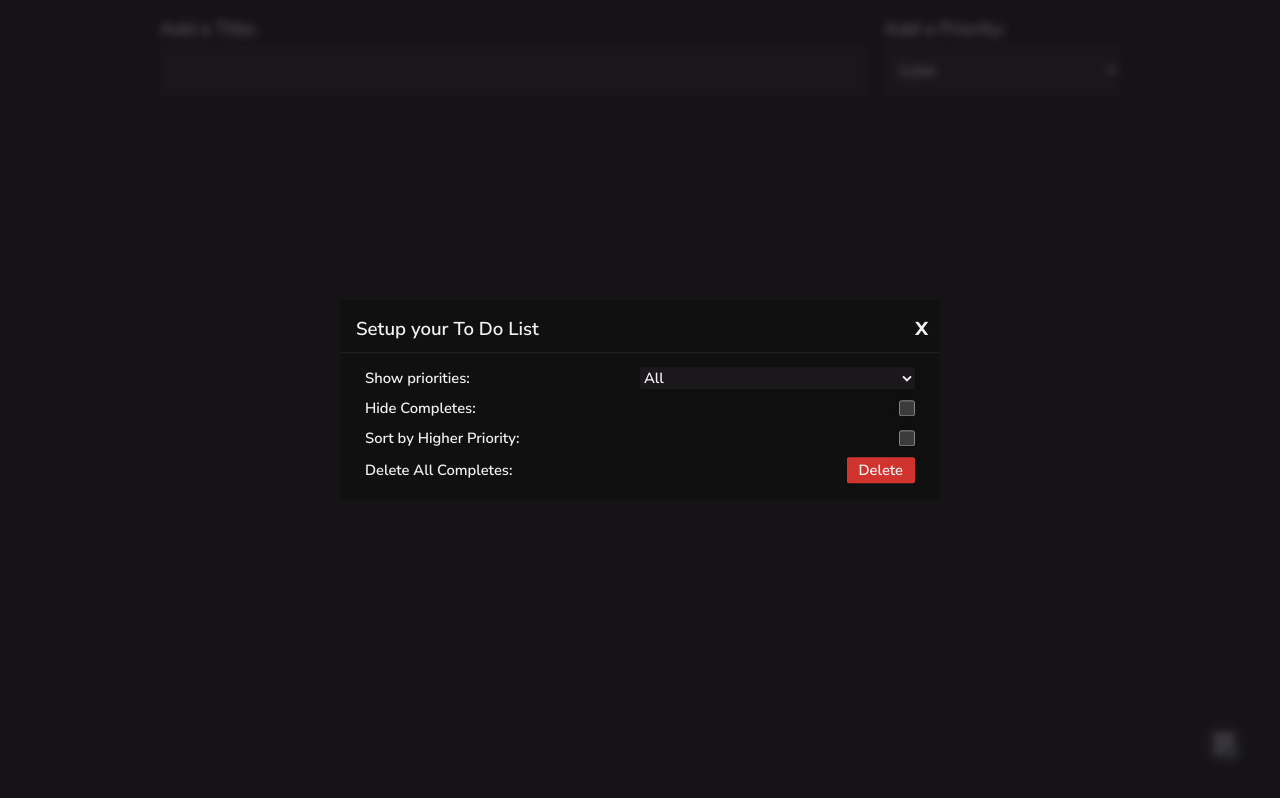
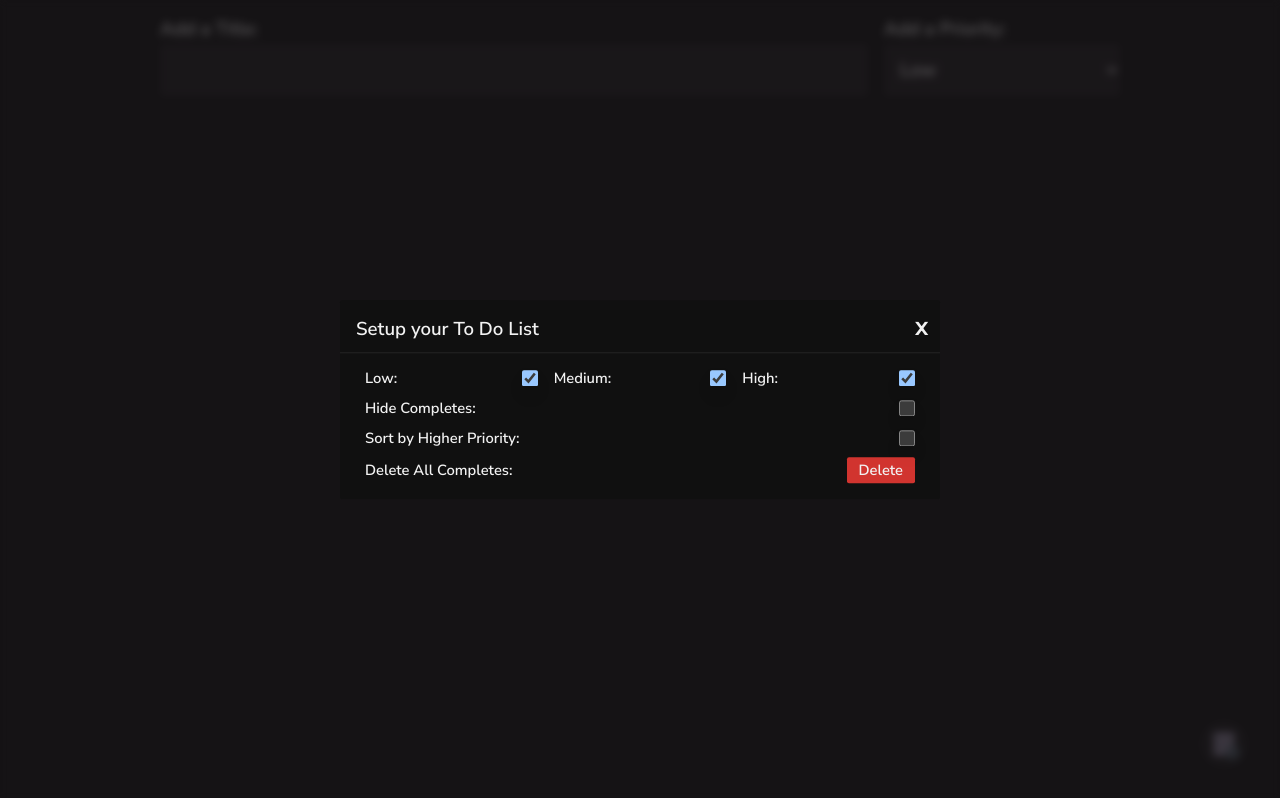
Before and after one commit to lirbre/docker-to-do-list, a Next.js app: page / in a window 1280 px wide. Both pictures are taken after a click on the button "Settings Button". Built offline with nearby package versions, Linux system fonts and the light colour scheme.

Commit message:
feat: changes on priorty filter UX

```diff
--- a/src/components/_Modal/_ModalStatus/config.tsx
+++ b/src/components/_Modal/_ModalStatus/config.tsx
@@ -8,7 +8,8 @@ export const ConfigModal = () => {
     hideComplete,
     showComplete,
     shouldHide,
-    filterPriority,
+    addPriority,
+    removePriority,
     desiredPriority,
     deleteCompletes,
     sortById,
@@ -19,25 +20,48 @@ export const ConfigModal = () => {
     e.target.checked ? hideComplete() : showComplete()
   const handleSort = (e: ChangeEvent<HTMLInputElement>) =>
     e.target.checked ? sortByPriority() : sortById()
-  const handleFilter = (e: ChangeEvent<HTMLSelectElement>) => {
-    filterPriority(e.target.value as PriorityType | 'all')
+  const handleFilter = (
+    e: ChangeEvent<HTMLInputElement>,
+    priority: PriorityType
+  ) => {
+    if (e.target.checked) {
+      addPriority(priority)
+      return
+    }
+    removePriority(priority)
   }
 
   return (
     <div className="flex flex-col gap-2 pb-4">
-      <label className="mx-auto flex w-11/12 items-center justify-between gap-12 text-[#f2f2f2]">
-        <small>Show priorities:</small>
-        <select
-          value={desiredPriority}
-          onChange={(e) => handleFilter(e)}
-          className="w-1/2 cursor-pointer rounded-sm bg-secondary text-sm text-[#f2f2f2] shadow-black/20 drop-shadow-lg"
-        >
-          <option value={'all'}>All</option>
-          <option value={'1'}>Low</option>
-          <option value={'2'}>Medium</option>
-          <option value={'3'}>High</option>
-        </select>
-      </label>
+      <div className="mx-auto flex w-11/12 items-center justify-center gap-4">
+        <label className="mx-auto flex w-1/3 cursor-pointer items-center justify-between gap-12 text-[#f2f2f2]">
+          <small>Low:</small>
+          <input
+            className="h-4 w-4 bg-secondary shadow-black/20 drop-shadow-lg"
+            type={'checkbox'}
+            onChange={(e) => handleFilter(e, '1')}
+            checked={desiredPriority.indexOf('1') !== -1}
+          />
+        </label>
+        <label className="mx-auto flex w-1/3 cursor-pointer items-center justify-between gap-12 text-[#f2f2f2]">
+          <small>Medium:</small>
+          <input
+            className="h-4 w-4 bg-secondary shadow-black/20 drop-shadow-lg"
+            type={'checkbox'}
+            onChange={(e) => handleFilter(e, '2')}
+            checked={desiredPriority.indexOf('2') !== -1}
+          />
+        </label>
+        <label className="mx-auto flex w-1/3 cursor-pointer items-center justify-between gap-12 text-[#f2f2f2]">
+          <small>High:</small>
+          <input
+            className="h-4 w-4 bg-secondary shadow-black/20 drop-shadow-lg"
+            type={'checkbox'}
+            onChange={(e) => handleFilter(e, '3')}
+            checked={desiredPriority.indexOf('3') !== -1}
+          />
+        </label>
+      </div>
       <label className="mx-auto flex w-11/12 cursor-pointer items-center justify-between text-[#f2f2f2]">
         <small>Hide Completes:</small>
         <input
--- a/src/components/mappedlist.tsx
+++ b/src/components/mappedlist.tsx
@@ -15,8 +15,7 @@ export const MappedList = () => {
       ? [...ToDoList]
           .sort((a, b) => +b.priority - +a.priority)
           .map(({ id, priority, title, isComplete }: CardProps, i: number) => {
-            if (priority !== desiredPriority && desiredPriority !== 'all')
-              return <></>
+            if (desiredPriority.indexOf(priority) === -1) return <></>
 
             return shouldHide && isComplete ? (
               <></>
@@ -33,8 +32,7 @@ export const MappedList = () => {
           })
       : ToDoList.map(
           ({ id, priority, title, isComplete }: CardProps, i: number) => {
-            if (priority !== desiredPriority && desiredPriority !== 'all')
-              return <></>
+            if (desiredPriority.indexOf(priority) === -1) return <></>
 
             return shouldHide && isComplete ? (
               <></>
--- a/src/context/todo-context.tsx
+++ b/src/context/todo-context.tsx
@@ -1,4 +1,4 @@
-import { createContext, useState } from 'react'
+import { createContext, useCallback, useState } from 'react'
 import { toast } from 'react-toastify'
 
 import { CardProps, PriorityType } from '@/types/component_types'
@@ -9,9 +9,12 @@ export const ToDoContext = createContext({} as ToDoContextProps)
 export const ToDoProvider = ({ children }: any) => {
   const [ToDoList, setToDoList] = useState<CardProps[]>([])
   const [shouldHide, setShouldHide] = useState<boolean>(false)
-  const [desiredPriority, setDesiredPriority] = useState<PriorityType | 'all'>(
-    'all'
-  )
+  const [desiredPriority, setDesiredPriority] = useState<PriorityType[]>([
+    '1',
+    '2',
+    '3'
+  ])
+
   const [byPriority, setByPriority] = useState<boolean>(false)
 
   const addToDo = ({ id, priority, title, isComplete }: CardProps) => {
@@ -73,9 +76,28 @@ export const ToDoProvider = ({ children }: any) => {
     setShouldHide(false)
   }
 
-  const filterPriority = (desired: PriorityType | 'all') => {
-    setDesiredPriority(desired)
-  }
+  const addPriority = useCallback(
+    (priority: PriorityType) => {
+      setDesiredPriority([...desiredPriority, priority])
+    },
+    [desiredPriority]
+  )
+
+  const removePriority = useCallback(
+    (priority: PriorityType) => {
+      if (desiredPriority.length === 1) {
+        toast.warn('You should show at least one Priority!')
+        return
+      }
+
+      const validIndex = desiredPriority.indexOf(priority)
+      const newPriority: PriorityType[] = [...desiredPriority]
+
+      newPriority.splice(validIndex, 1)
+      setDesiredPriority(newPriority)
+    },
+    [desiredPriority]
+  )
 
   const deleteCompletes = () => {
     const newList = [...ToDoList]
@@ -112,7 +134,8 @@ export const ToDoProvider = ({ children }: any) => {
         showComplete,
         hideComplete,
         desiredPriority,
-        filterPriority,
+        addPriority,
+        removePriority,
         deleteCompletes,
         sortByPriority,
         sortById,
--- a/src/types/context_types.ts
+++ b/src/types/context_types.ts
@@ -16,8 +16,9 @@ export interface ToDoContextProps {
   shouldHide: boolean
   showComplete(): void
   hideComplete(): void
-  desiredPriority: PriorityType | 'all'
-  filterPriority(desired: PriorityType | 'all'): void
+  desiredPriority: PriorityType[]
+  addPriority(priority: PriorityType): void
+  removePriority(priority: PriorityType): void
   deleteCompletes(): void
   sortByPriority(): void
   sortById(): void
```
Also changed, not shown: 1 other file (tests, documents, lock files or other folders).
